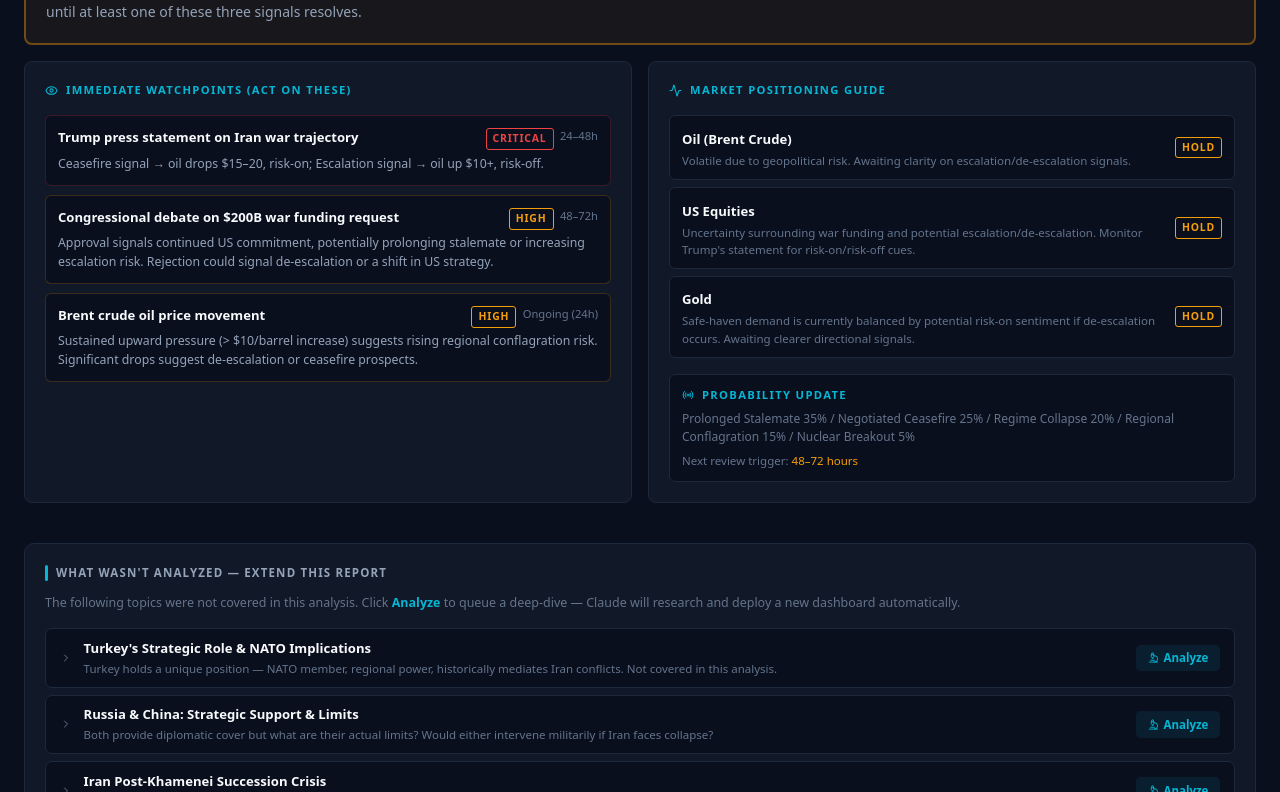
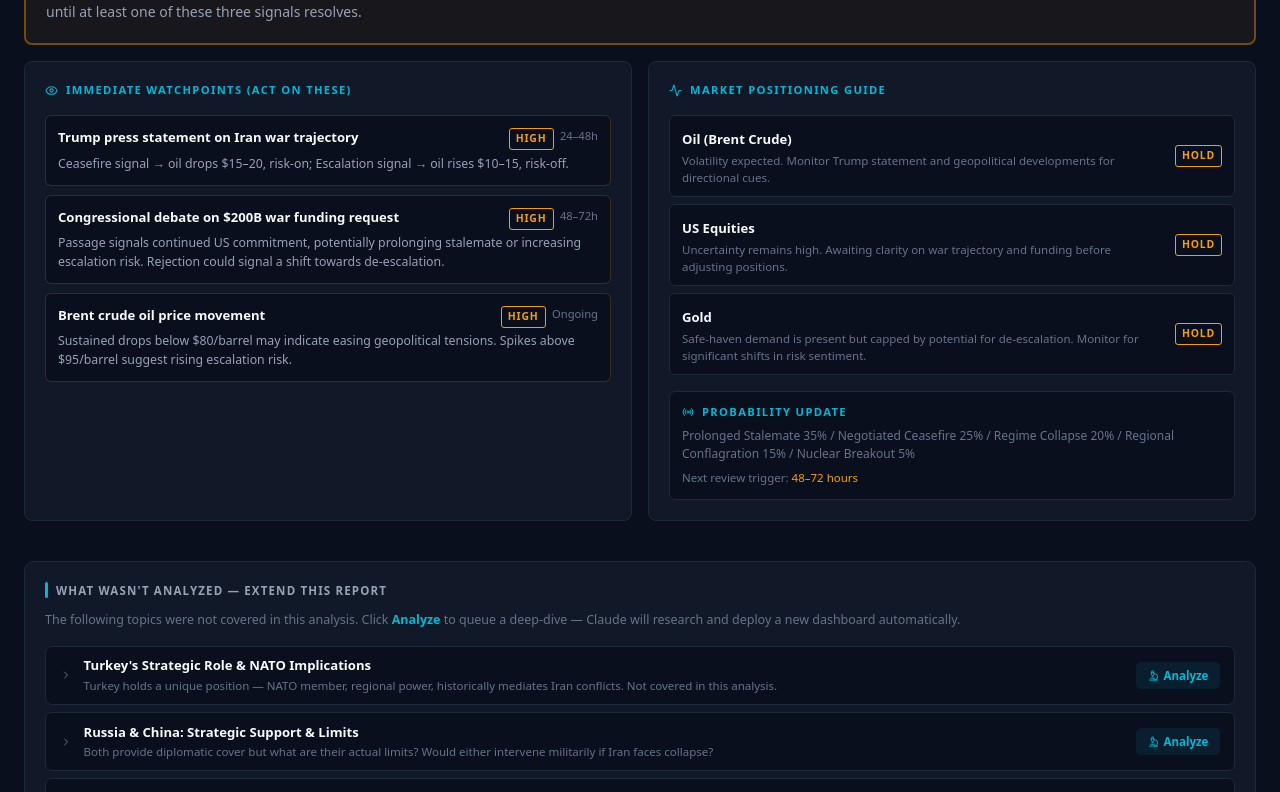
Before and after one commit to andreasbekiaris/ai-analysis, a React (Vite) app: page /geo/us-iran-war in a window 1280 px wide. Shown: the part 628-1420 px from the top of the page. Built offline with nearby package versions, Linux system fonts and the light colour scheme.

Commit message:
refactor: reanalyze — US–Iran War: Operation Epic Fury (2026-03-25)

```diff
--- a/src/dashboards/geopolitical/us-iran-war-2026-03-22.jsx
+++ b/src/dashboards/geopolitical/us-iran-war-2026-03-22.jsx
@@ -4,7 +4,7 @@ import GeoDashboard from '../../components/GeoDashboard'
 const analysisData = {
   title: "US–Iran War: Operation Epic Fury",
   subtitle: "Trajectory & Outcome Analysis",
-  date: "2026-03-24",
+  date: "2026-03-25",
   warStartDate: "2026-02-28",
   daysElapsed: 22,
   overallConfidence: "Medium",
@@ -306,19 +306,19 @@ const strategicVerdict = {
     {
       signal: "Trump press statement on Iran war trajectory",
       timing: "24–48h",
-      implication: "Ceasefire signal → oil drops $15–20, risk-on; Escalation signal → oil up $10+, risk-off.",
-      urgency: "Critical",
+      implication: "Ceasefire signal → oil drops $15–20, risk-on; Escalation signal → oil rises $10–15, risk-off.",
+      urgency: "High",
     },
     {
       signal: "Congressional debate on $200B war funding request",
       timing: "48–72h",
-      implication: "Approval signals continued US commitment, potentially prolonging stalemate or increasing escalation risk. Rejection could signal de-escalation or a shift in US strategy.",
+      implication: "Passage signals continued US commitment, potentially prolonging stalemate or increasing escalation risk. Rejection could signal a shift towards de-escalation.",
       urgency: "High",
     },
     {
       signal: "Brent crude oil price movement",
-      timing: "Ongoing (24h)",
-      implication: "Sustained upward pressure (> $10/barrel increase) suggests rising regional conflagration risk. Significant drops suggest de-escalation or ceasefire prospects.",
+      timing: "Ongoing",
+      implication: "Sustained drops below $80/barrel may indicate easing geopolitical tensions. Spikes above $95/barrel suggest rising escalation risk.",
       urgency: "High",
     },
   ],
@@ -327,19 +327,19 @@ const strategicVerdict = {
       asset: "Oil (Brent Crude)",
       stance: "HOLD",
       color: "#f59e0b",
-      rationale: "Volatile due to geopolitical risk. Awaiting clarity on escalation/de-escalation signals.",
+      rationale: "Volatility expected. Monitor Trump statement and geopolitical developments for directional cues.",
     },
     {
       asset: "US Equities",
       stance: "HOLD",
       color: "#f59e0b",
-      rationale: "Uncertainty surrounding war funding and potential escalation/de-escalation. Monitor Trump's statement for risk-on/risk-off cues.",
+      rationale: "Uncertainty remains high. Awaiting clarity on war trajectory and funding before adjusting positions.",
     },
     {
       asset: "Gold",
       stance: "HOLD",
       color: "#f59e0b",
-      rationale: "Safe-haven demand is currently balanced by potential risk-on sentiment if de-escalation occurs. Awaiting clearer directional signals.",
+      rationale: "Safe-haven demand is present but capped by potential for de-escalation. Monitor for significant shifts in risk sentiment.",
     },
   ],
   probabilityUpdate: "Prolonged Stalemate 35% / Negotiated Ceasefire 25% / Regime Collapse 20% / Regional Conflagration 15% / Nuclear Breakout 5%",
```
